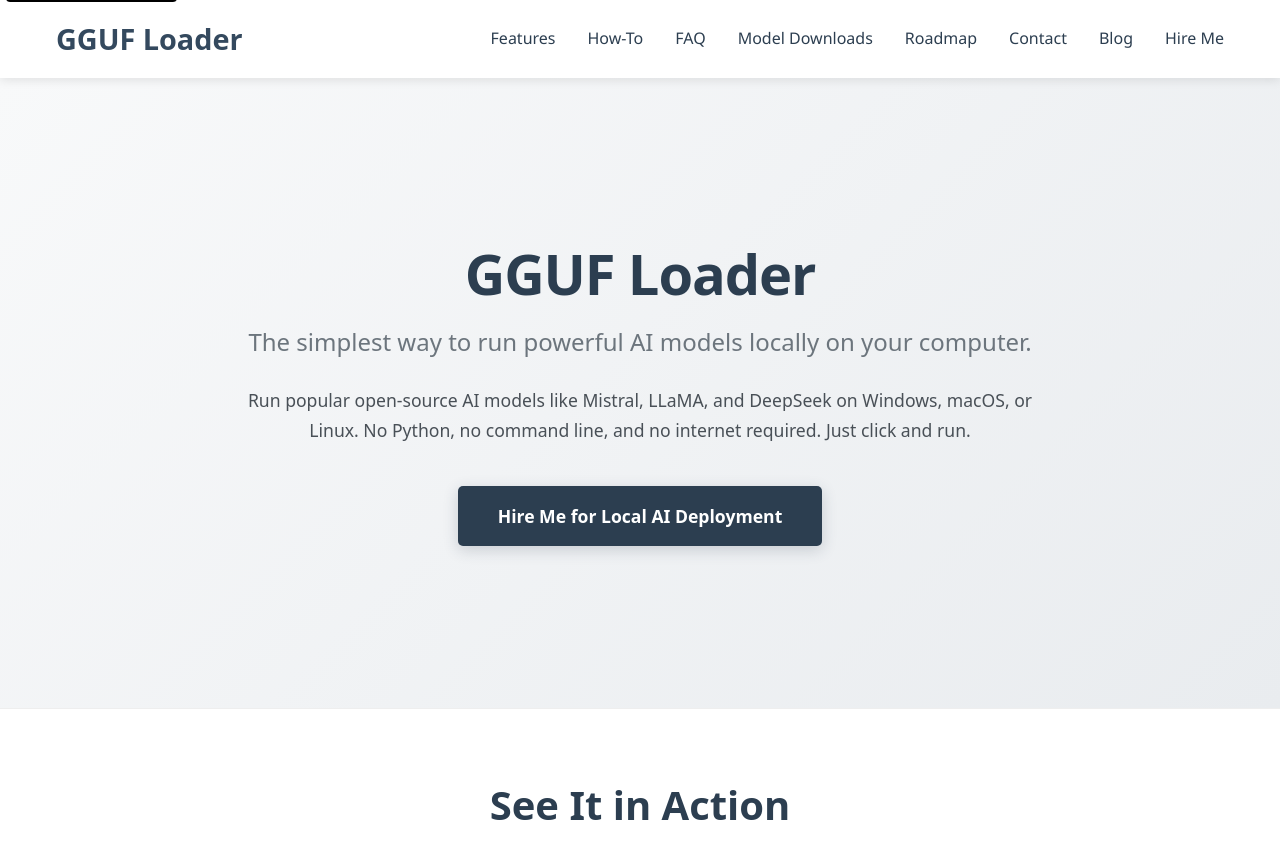
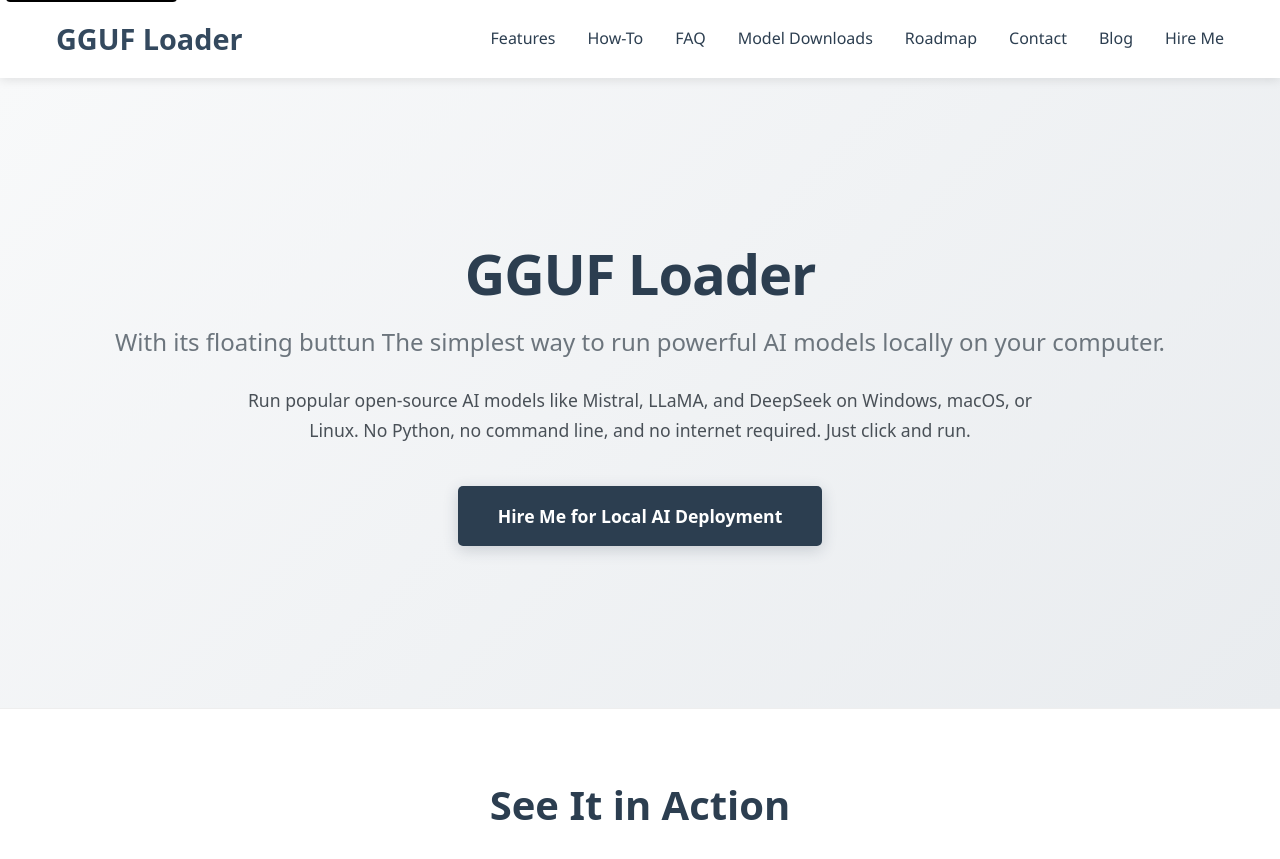
Before and after one commit to GGUFloader/ggufloader.github.io, a Jekyll site: the page index.html, which Jekyll copies as it is, in a window 1280 px wide and 900 px high, cut to the strip 0-881 px from the top of the window. Shown: the top 859 px of the strip. Built offline with Jekyll 4.4.1, drawn with Linux system fonts in a browser that asks for light colours.

Commit message:
Update index.html

```diff
--- a/index.html
+++ b/index.html
@@ -1530,7 +1530,7 @@
             <div class="container">
                 <div class="hero-content">
                     <h1 id="hero-heading">GGUF Loader</h1>
-                    <p class="hero-subtitle" role="doc-subtitle">The simplest way to run powerful AI models locally on
+                    <p class="hero-subtitle" role="doc-subtitle"> With its floating buttun The simplest way to run powerful AI models locally on
                         your computer.</p>
                     <p class="hero-description">
                         Run popular open-source AI models like Mistral, LLaMA, and DeepSeek on Windows, macOS, or Linux.
```
